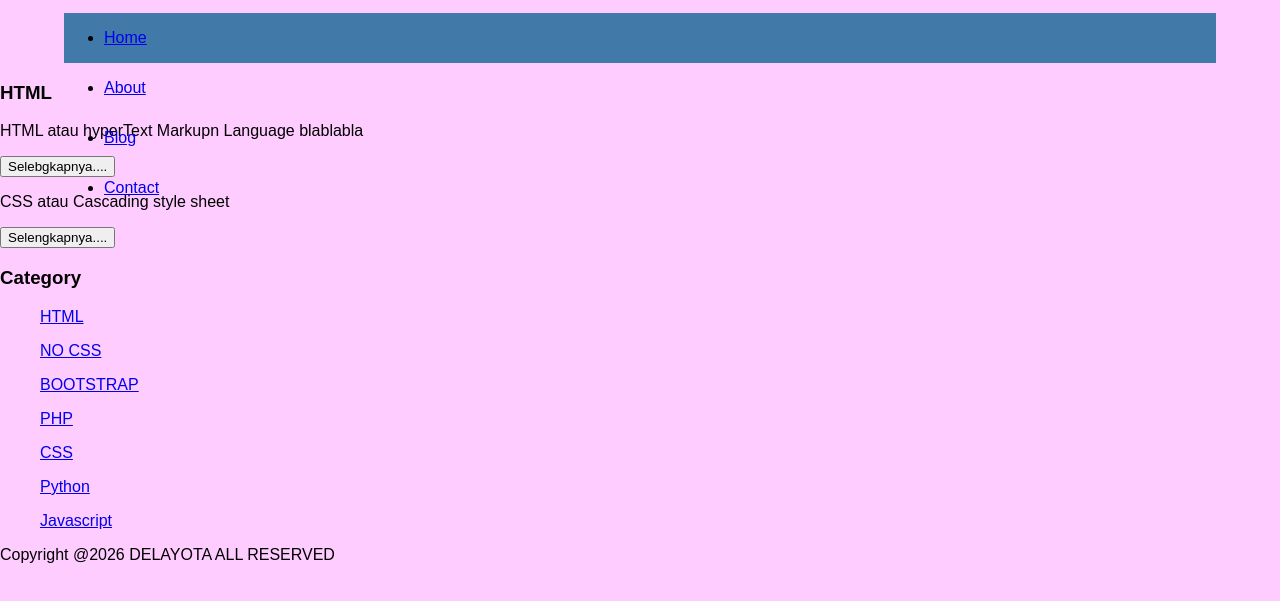
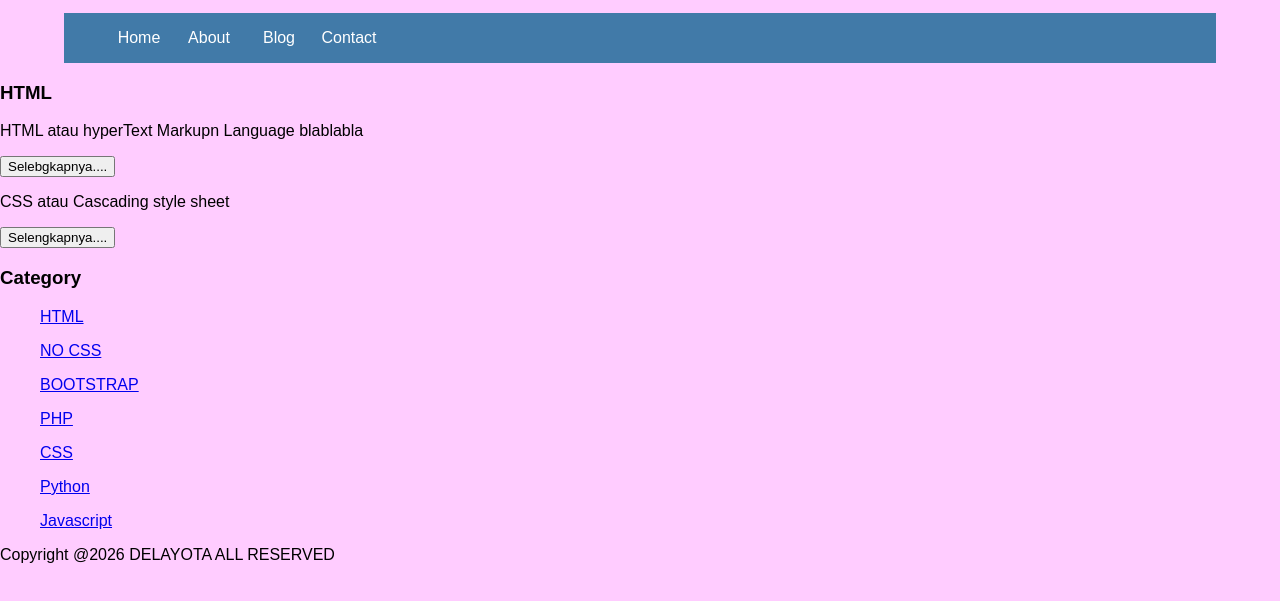
Before and after one commit to namiramaia/webku, a plain HTML site: page index.html in a window 1280 px wide. Shown: the part 143-744 px from the top of the page. Drawn offline with Linux system fonts and the light colour scheme.

Commit message:
Update style.css

```diff
--- a/style.css
+++ b/style.css
@@ -25,3 +25,15 @@ body{
     margin:0 auto;
     padding:0 auto:
 }
+.menu ul {
+    list-style:none;
+}
+
+.menu ul li a {
+    float:left;
+    width:70px;
+    display:block;
+    text-align:center;
+    color:#fff;
+    text-decoration:none;
+}
```
